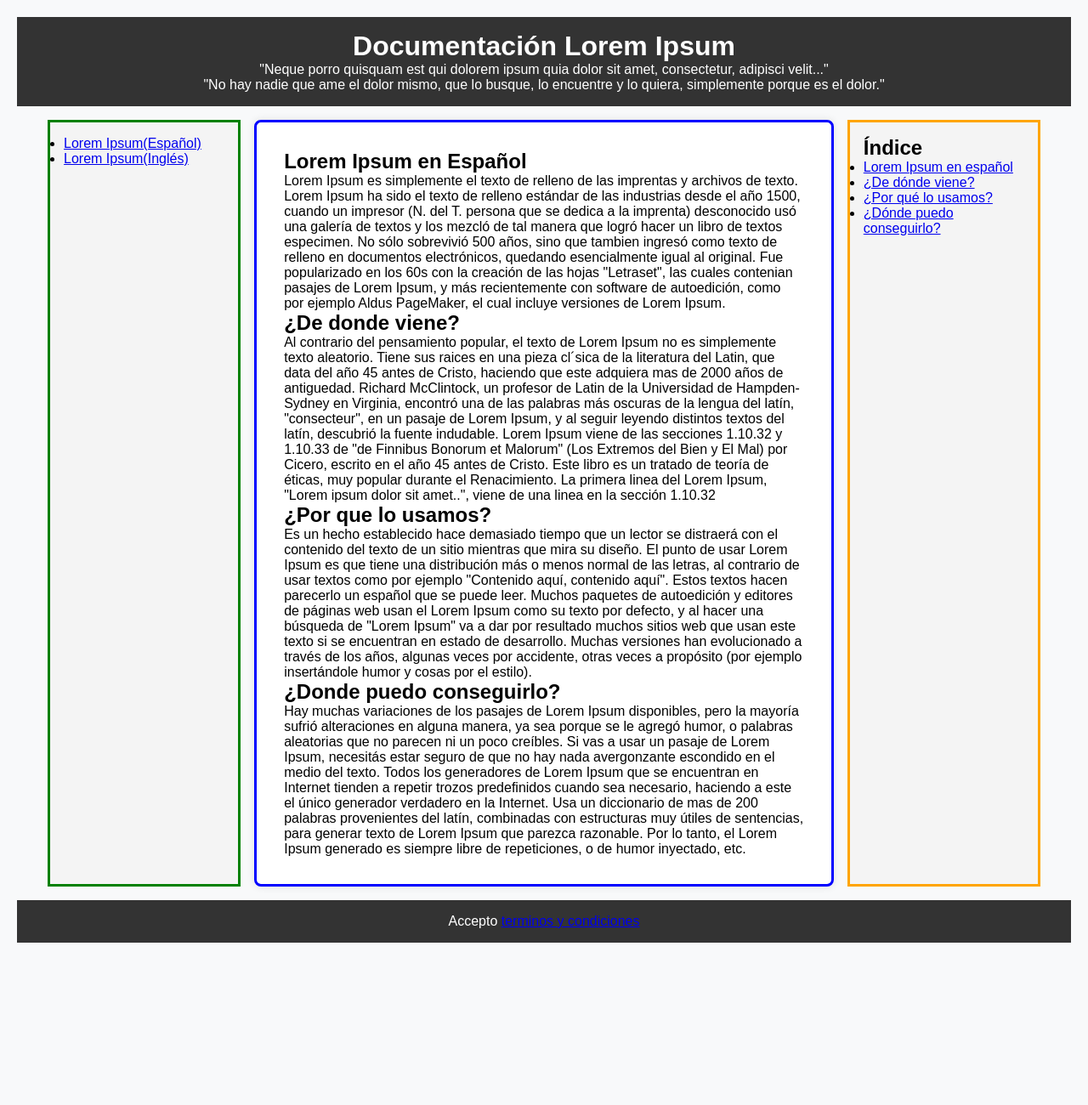
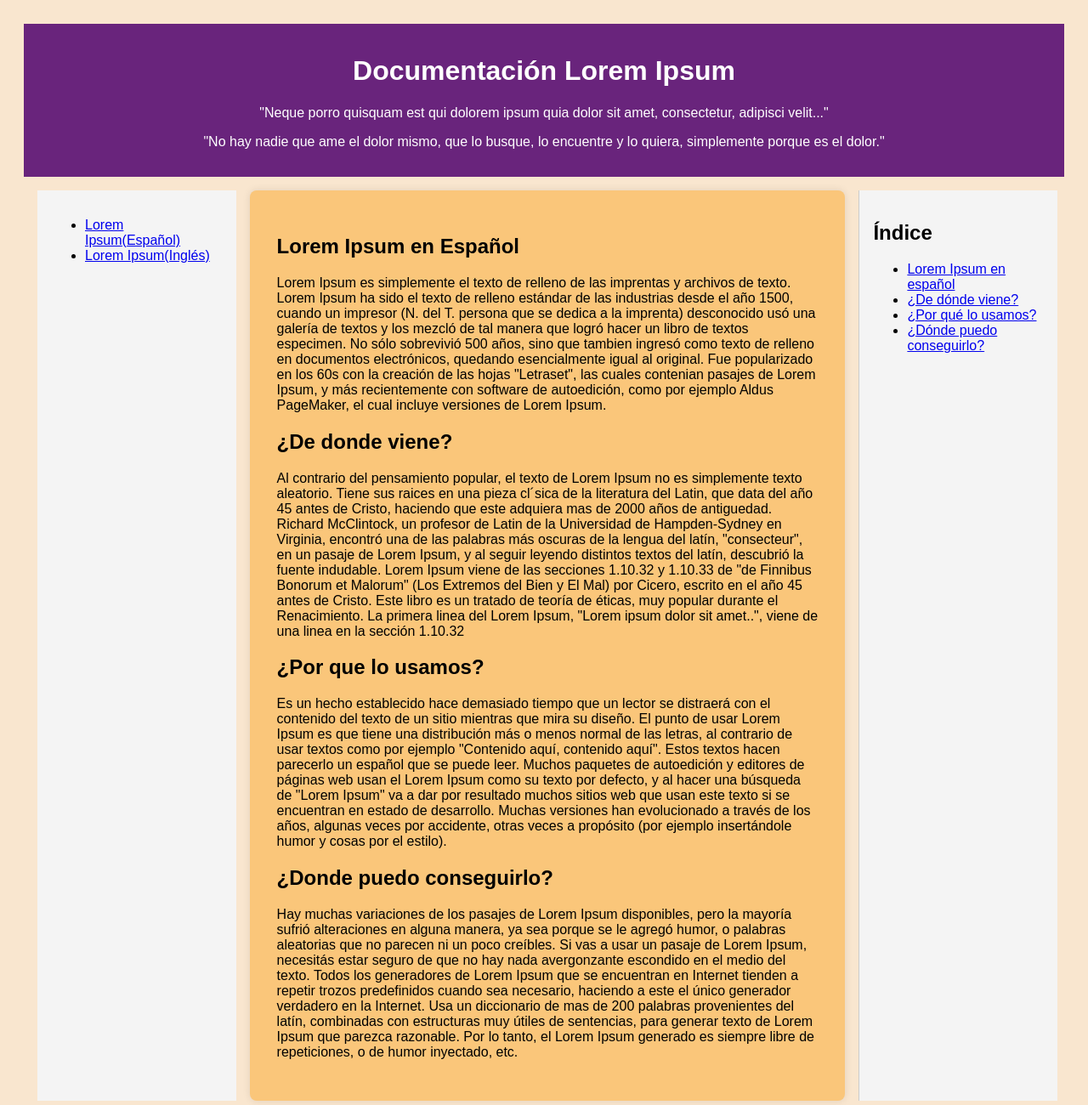
Before and after one commit to Anua472/LoremIpsum, a plain HTML site: page index.html in a window 1280 px wide. Shown: the top 1300 px of the page at 85% size. Before the commit the page ends 1129 px from the top, so only its background shows below. Drawn offline with Linux system fonts and the light colour scheme.

Commit message:
css changes

```diff
--- a/styles.css
+++ b/styles.css
@@ -1,21 +1,17 @@
 /* Reset básico */
-* {
-  margin: 0;
-  padding: 0;
-  box-sizing: border-box;
-}
+*
 
 body {
-  display: flex;
-  flex-direction: column;
+  /*
+  display: flex;*/
   min-height: 100vh;
   font-family: Arial, sans-serif;
   padding: 20px;
-  background-color: #f8f9fa;
+  background-color: #F9E6CF;
 }
 
 header {
-  background: #333;
+  background: #69247C ;
   color: white;
   padding: 1rem;
   text-align: center;
@@ -29,7 +25,7 @@ nav {
 main {
   display: flex;
   flex: 1;
-  background: white;
+  background: #FAC67A;
   padding: 2rem;
   border-radius: 8px;
   box-shadow: 0px 0px 10px rgba(0, 0, 0, 0.1);
@@ -65,14 +61,14 @@ aside {
 }
 
 footer {
-  background: #333;
+  background: #;DA498D
   color: white;
   text-align: center;
   padding: 1rem;
   margin-top: auto;
 }
 
-/* Indicadores de etiquetas semánticas */
+/* Indicadores de etiquetas semánticas *
 nav {
   border: 3px solid green;
 }
@@ -84,3 +80,4 @@ main {
 aside {
   border: 3px solid orange;
 }
+  */
```
